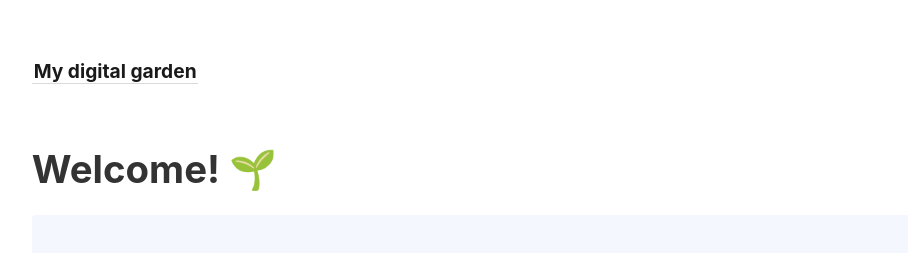
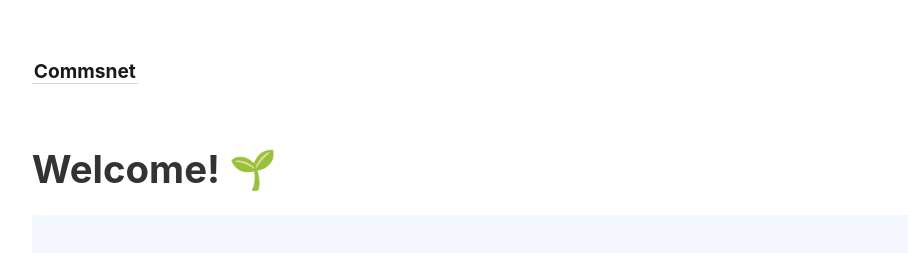
Before and after one commit to CommsTech/obsidian-cloudflare_pages, a Jekyll site: the page built from _pages/index.md, in a window 1280 px wide. Shown: the top 253 px of the page, without its empty margins (45-953 px from the left). Built offline with Jekyll 4.4.1, drawn with Linux system fonts in a browser that asks for light colours.

Commit message:
config.yml update

```diff
--- a/_config.yml
+++ b/_config.yml
@@ -1,4 +1,4 @@
-title:               My digital garden
+title:               Commsnet
 include:             ['_pages']
 exclude:             ['_includes/notes_graph.json']
 # You may need to change the base URL depending on your deploy configuration.
```
